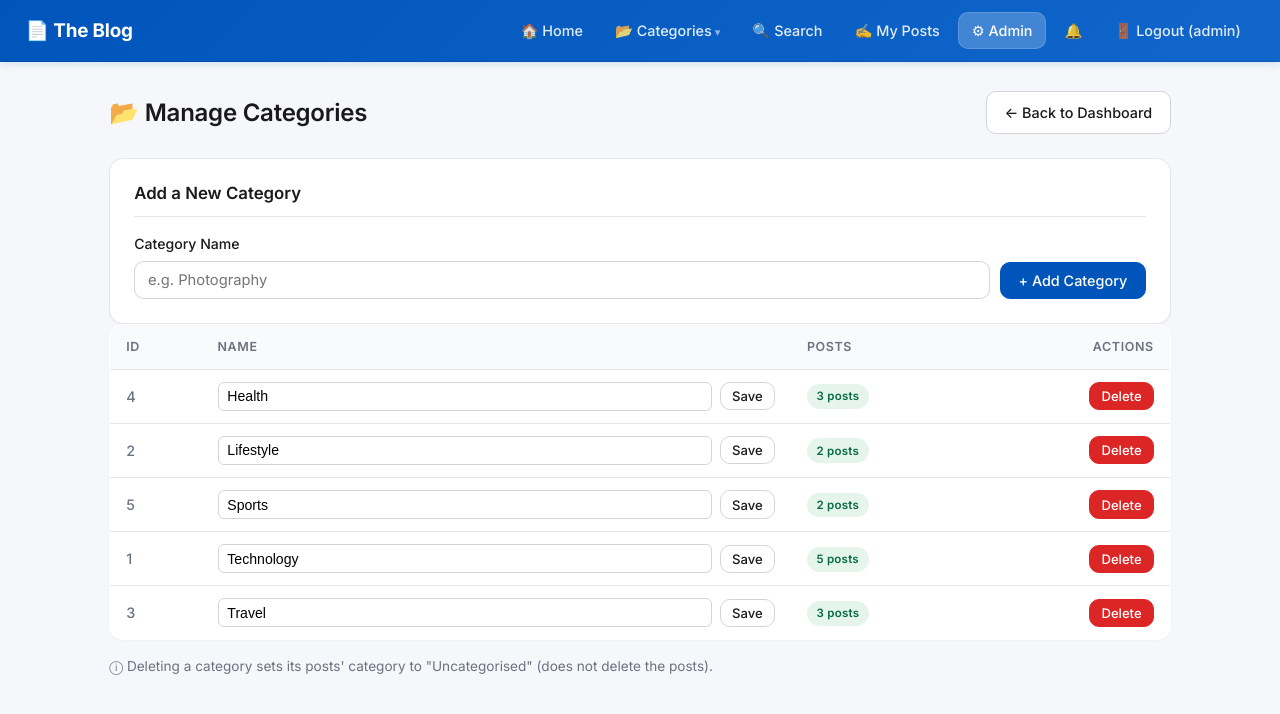
After one commit to kinderflip/DBprog, a PHP site: page /admin/manage_categories.php in a window 1280 px wide. The commit adds this page. Shown: the top 714 px of the page. Run offline with PHP 8.4, Linux system fonts and the light colour scheme; a user stored in the database is signed in; data comes from the database, SQL or seed files in the repository; both versions use the stored data as it was after the commit.

Commit message:
Add category CRUD + notification system with DB triggers

```diff
--- /dev/null
+++ b/IT8415_Blog/admin/manage_categories.php
@@ -0,0 +1,172 @@
+<?php
+// ============================================================
+// admin/manage_categories.php — Admin CRUD for blog categories
+// ============================================================
+session_start();
+require_once '../DBConn.php';
+requireRole('admin');
+
+$error   = '';
+$success = '';
+
+// Invalidate the cached nav categories so the navbar reflects changes immediately
+function _invalidateNavCatsCache() {
+    unset($_SESSION['nav_cats_cache']);
+    unset($_SESSION['nav_cats_expiry']);
+}
+
+// Handle ADD
+if ($_SERVER['REQUEST_METHOD'] === 'POST' && isset($_POST['add_name'])) {
+    requireCsrf();
+    $name = trim($_POST['add_name']);
+    if ($name === '') {
+        $error = 'Category name cannot be empty.';
+    } elseif (mb_strlen($name) > 100) {
+        $error = 'Category name is too long (max 100 characters).';
+    } else {
+        // Prevent duplicates (case-insensitive)
+        $chk = mysqli_prepare($conn, "SELECT cat_id FROM dbProj_categories WHERE LOWER(cat_name) = LOWER(?)");
+        mysqli_stmt_bind_param($chk, 's', $name);
+        mysqli_stmt_execute($chk);
+        mysqli_stmt_store_result($chk);
+        if (mysqli_stmt_num_rows($chk) > 0) {
+            $error = 'A category with that name already exists.';
+        } else {
+            $ins = mysqli_prepare($conn, "INSERT INTO dbProj_categories (cat_name) VALUES (?)");
+            mysqli_stmt_bind_param($ins, 's', $name);
+            if (mysqli_stmt_execute($ins)) {
+                _invalidateNavCatsCache();
+                $success = 'Category "' . htmlspecialchars($name) . '" added.';
+            } else {
+                $error = 'Could not add category.';
+            }
+        }
+    }
+}
+
+// Handle RENAME
+if ($_SERVER['REQUEST_METHOD'] === 'POST' && isset($_POST['rename_id'], $_POST['rename_name'])) {
+    requireCsrf();
+    $renameId   = (int)$_POST['rename_id'];
+    $renameName = trim($_POST['rename_name']);
+    if ($renameName === '') {
+        $error = 'Category name cannot be empty.';
+    } elseif (mb_strlen($renameName) > 100) {
+        $error = 'Category name is too long.';
+    } else {
+        $upd = mysqli_prepare($conn, "UPDATE dbProj_categories SET cat_name = ? WHERE cat_id = ?");
+        mysqli_stmt_bind_param($upd, 'si', $renameName, $renameId);
+        if (mysqli_stmt_execute($upd)) {
+            _invalidateNavCatsCache();
+            $success = 'Category renamed.';
+        } else {
+            $error = 'Rename failed.';
+        }
+    }
+}
+
+// Handle DELETE
+if ($_SERVER['REQUEST_METHOD'] === 'POST' && isset($_POST['delete'])) {
+    requireCsrf();
+    $del = (int)$_POST['delete'];
+    // FK on dbProj_posts.cat_id is ON DELETE SET NULL — posts in this category become uncategorised, not deleted.
+    $stmt = mysqli_prepare($conn, "DELETE FROM dbProj_categories WHERE cat_id = ?");
+    mysqli_stmt_bind_param($stmt, 'i', $del);
+    if (mysqli_stmt_execute($stmt)) {
+        _invalidateNavCatsCache();
+        $success = 'Category deleted. Any posts in that category are now uncategorised.';
+    } else {
+        $error = 'Delete failed.';
+    }
+}
+
+// Fetch all categories with post counts
+$cats = mysqli_query($conn, "
+    SELECT c.cat_id, c.cat_name, COUNT(p.post_id) AS post_count
+    FROM dbProj_categories c
+    LEFT JOIN dbProj_posts p ON p.cat_id = c.cat_id AND p.is_deleted = 0
+    GROUP BY c.cat_id
+    ORDER BY c.cat_name
+");
+?>
+<!DOCTYPE html>
+<html lang="en">
+<head>
+<meta charset="UTF-8">
+<meta name="viewport" content="width=device-width, initial-scale=1.0">
+<title>Manage Categories</title>
+<link rel="preconnect" href="https://fonts.googleapis.com">
+<link rel="preconnect" href="https://fonts.gstatic.com" crossorigin>
+<link href="https://fonts.googleapis.com/css2?family=Inter:wght@400;500;600;700&display=swap" rel="stylesheet">
+<link rel="stylesheet" href="../css/style.css">
+</head>
+<body>
+<?php include '../includes/nav.php'; ?>
+<div class="container">
+    <div class="page-header">
+        <h2>&#128194; Manage Categories</h2>
+        <a href="dashboard.php" class="btn">&larr; Back to Dashboard</a>
+    </div>
+
+    <?php if ($error): ?>
+        <div class="alert alert-error"><?= htmlspecialchars($error) ?></div>
+    <?php endif; ?>
+    <?php if ($success): ?>
+        <div class="alert alert-success"><?= $success ?></div>
+    <?php endif; ?>
+
+    <!-- Add new category -->
+    <div class="section-card">
+        <h3>Add a New Category</h3>
+        <form method="POST" style="display:flex; gap:0.6rem; align-items:end; flex-wrap:wrap;">
+            <?= csrf_input() ?>
+            <div class="form-group" style="margin-bottom:0; flex:1; min-width:240px;">
+                <label>Category Name</label>
+                <input type="text" name="add_name" placeholder="e.g. Photography" required maxlength="100">
+            </div>
+            <button type="submit" class="btn btn-primary">&#43; Add Category</button>
+        </form>
+    </div>
+
+    <!-- Existing categories -->
+    <table class="data-table">
+        <thead>
+            <tr><th>ID</th><th>Name</th><th>Posts</th><th style="text-align:right;">Actions</th></tr>
+        </thead>
+        <tbody>
+        <?php while ($c = mysqli_fetch_assoc($cats)): ?>
+        <tr>
+            <td style="color:var(--color-text-muted); font-weight:500;"><?= $c['cat_id'] ?></td>
+            <td>
+                <form method="POST" style="display:flex; gap:0.5rem; align-items:center;">
+                    <?= csrf_input() ?>
+                    <input type="hidden" name="rename_id" value="<?= $c['cat_id'] ?>">
+                    <input type="text" name="rename_name" value="<?= htmlspecialchars($c['cat_name']) ?>" maxlength="100" style="flex:1; padding:0.35rem 0.55rem; border:1px solid var(--color-border-strong); border-radius:var(--radius-sm); font-size:0.88rem;">
+                    <button type="submit" class="btn btn-sm">Save</button>
+                </form>
+            </td>
+            <td>
+                <?php if ($c['post_count'] > 0): ?>
+                    <span class="badge"><?= $c['post_count'] ?> post<?= $c['post_count'] == 1 ? '' : 's' ?></span>
+                <?php else: ?>
+                    <span style="color:var(--color-text-subtle); font-size:0.82rem;">empty</span>
+                <?php endif; ?>
+            </td>
+            <td style="text-align:right;">
+                <form method="POST" style="display:inline;" onsubmit="return confirm('Delete this category? Any posts in it will become uncategorised.')">
+                    <?= csrf_input() ?>
+                    <input type="hidden" name="delete" value="<?= $c['cat_id'] ?>">
+                    <button type="submit" class="btn btn-danger btn-sm">Delete</button>
+                </form>
+            </td>
+        </tr>
+        <?php endwhile; ?>
+        </tbody>
+    </table>
+
+    <p style="margin-top:1rem; font-size:0.85rem; color:var(--color-text-muted);">
+        &#9432; Deleting a category sets its posts' category to &quot;Uncategorised&quot; (does not delete the posts).
+    </p>
+</div>
+</body>
+</html>
--- a/IT8415_Blog/css/style.css
+++ b/IT8415_Blog/css/style.css
@@ -804,6 +804,90 @@ img { max-width: 100%; display: block; }
     font-weight: 500;
 }
 
+/* ---- Notification bell in nav ---- */
+.nav-bell-wrap { position: relative; }
+.nav-bell {
+    position: relative;
+    display: inline-flex;
+    align-items: center;
+    justify-content: center;
+    padding: 0.45rem 0.7rem;
+    font-size: 1.05rem;
+    border-radius: var(--radius-md);
+    line-height: 1;
+}
+.nav-bell-badge {
+    position: absolute;
+    top: 2px;
+    right: 2px;
+    min-width: 18px;
+    height: 18px;
+    padding: 0 5px;
+    background: var(--color-danger);
+    color: #fff;
+    font-size: 0.68rem;
+    font-weight: 700;
+    border-radius: 999px;
+    display: inline-flex;
+    align-items: center;
+    justify-content: center;
+    line-height: 1;
+    box-shadow: 0 0 0 2px var(--color-primary);
+}
+
+/* ---- Notifications page ---- */
+.notif-list {
+    background: var(--color-bg);
+    border: 1px solid var(--color-border);
+    border-radius: var(--radius-lg);
+    box-shadow: var(--shadow-sm);
+    overflow: hidden;
+}
+.notif-card {
+    display: flex;
+    align-items: center;
+    gap: 0.85rem;
+    padding: 1rem 1.2rem;
+    border-bottom: 1px solid var(--color-border);
+    transition: var(--transition);
+}
+.notif-card:last-child { border-bottom: none; }
+.notif-card.is-unread {
+    background: linear-gradient(90deg, var(--color-primary-soft) 0%, var(--color-bg) 100%);
+    border-left: 3px solid var(--color-primary);
+}
+.notif-card.is-read { opacity: 0.75; }
+.notif-card:hover { background: var(--color-bg-soft); }
+.notif-icon {
+    width: 38px;
+    height: 38px;
+    flex-shrink: 0;
+    border-radius: 50%;
+    background: var(--color-primary-soft);
+    color: var(--color-primary);
+    display: flex;
+    align-items: center;
+    justify-content: center;
+    font-size: 1.1rem;
+}
+.notif-body { flex: 1; min-width: 0; }
+.notif-message {
+    font-size: 0.92rem;
+    margin: 0;
+    color: var(--color-text);
+}
+.notif-message a {
+    color: inherit;
+    font-weight: 500;
+}
+.notif-message a:hover { color: var(--color-primary); }
+.notif-date {
+    font-size: 0.78rem;
+    color: var(--color-text-subtle);
+    margin-top: 0.2rem;
+    display: block;
+}
+
 /* ---- Feature cards section ---- */
 .features-section {
     margin: 3rem 0 1rem;
--- a/IT8415_Blog/includes/nav.php
+++ b/IT8415_Blog/includes/nav.php
@@ -25,6 +25,18 @@ function _navActive($file, $dir = null) {
     if ($dir !== null) return ($_navDir === $dir) ? 'active' : '';
     return ($_navCurrent === $file) ? 'active' : '';
 }
+
+// Unread notification count for the bell icon (only for logged-in users)
+$_navUnread = 0;
+if (isset($_SESSION['uid']) && isset($conn)) {
+    $_unreadStmt = mysqli_prepare($conn, "SELECT COUNT(*) AS c FROM dbProj_notifications WHERE recipient_uid = ? AND is_read = 0");
+    if ($_unreadStmt) {
+        mysqli_stmt_bind_param($_unreadStmt, 'i', $_SESSION['uid']);
+        mysqli_stmt_execute($_unreadStmt);
+        $_unreadRow = mysqli_fetch_assoc(mysqli_stmt_get_result($_unreadStmt));
+        $_navUnread = (int)($_unreadRow['c'] ?? 0);
+    }
+}
 ?>
 <nav class="navbar">
     <div class="nav-brand"><a href="/~u202200881/IT8415_Blog/index.php">&#128196; The Blog</a></div>
@@ -46,6 +58,14 @@ function _navActive($file, $dir = null) {
             <?php if ($_SESSION['role'] === 'admin'): ?>
                 <li><a class="<?= _navActive(null, 'admin') ?>" href="/~u202200881/IT8415_Blog/admin/dashboard.php">&#9881; Admin</a></li>
             <?php endif; ?>
+            <li class="nav-bell-wrap">
+                <a class="nav-bell <?= _navActive('notifications.php') ?>" href="/~u202200881/IT8415_Blog/notifications.php" title="Notifications">
+                    &#128276;
+                    <?php if ($_navUnread > 0): ?>
+                        <span class="nav-bell-badge"><?= $_navUnread > 99 ? '99+' : $_navUnread ?></span>
+                    <?php endif; ?>
+                </a>
+            </li>
             <li><a href="/~u202200881/IT8415_Blog/logout.php">&#128682; Logout (<?= htmlspecialchars($_SESSION['username']) ?>)</a></li>
         <?php else: ?>
             <li><a class="<?= _navActive('login.php') ?>" href="/~u202200881/IT8415_Blog/login.php">&#128274; Login</a></li>
```
Also changed, not shown: IT8415_Blog/admin/dashboard.php (+11 -5 lines), IT8415_Blog/notifications.php (added, +122 -0 lines), IT8415_Blog/schema.sql (+55 -0 lines).
